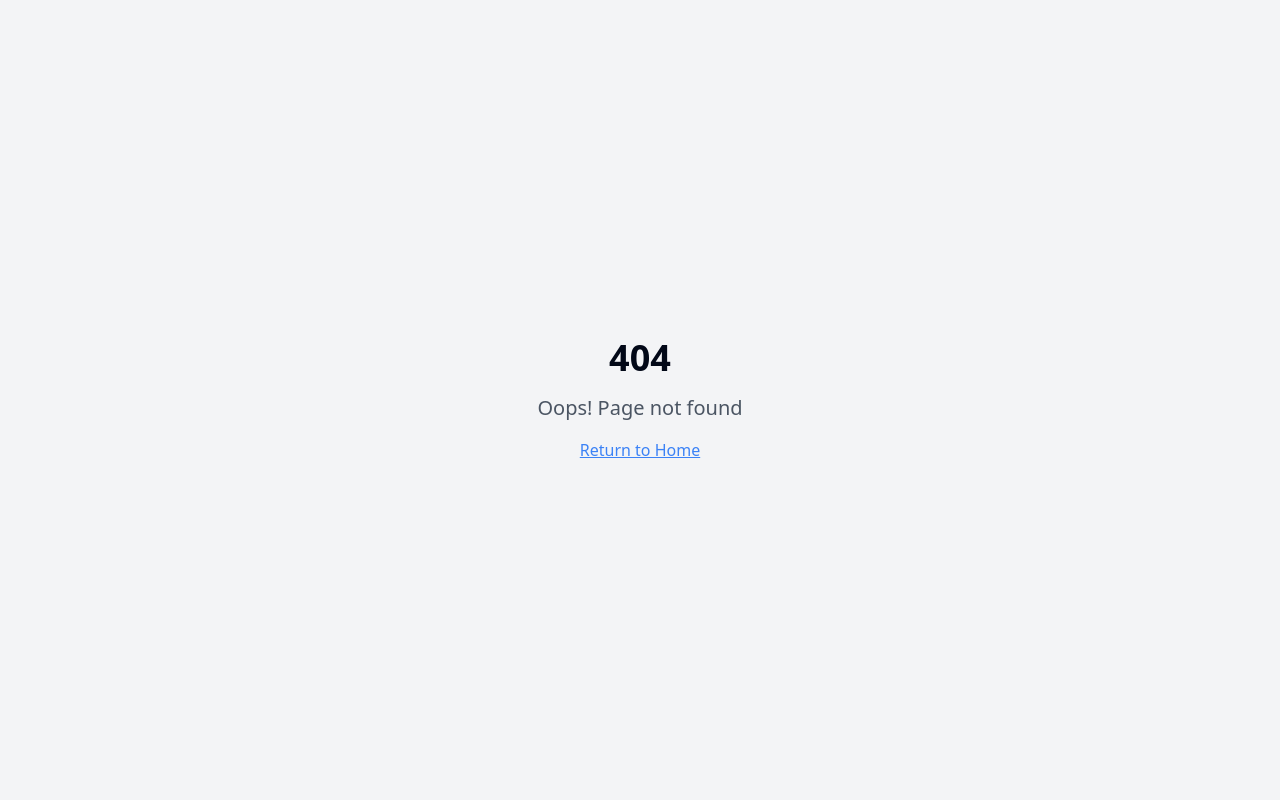
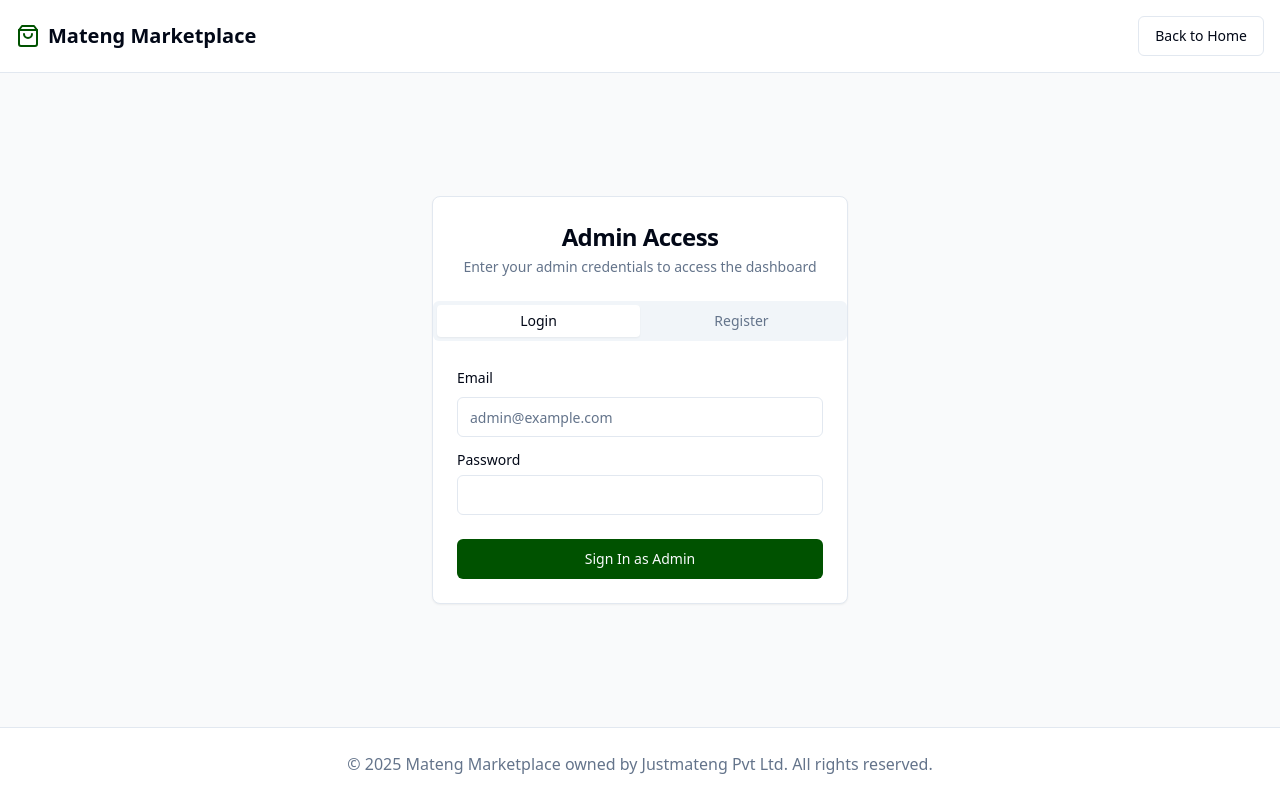
Before and after one commit to mateng0/shopkeeper-station, a React (Vite) app: page /admin-auth in a window 1280 px wide. Before the commit this address had no page. Built offline with nearby package versions, Linux system fonts and the light colour scheme.

Commit message:
Add admin authentication pages
This commit adds the admin login and signup pages to the application.

```diff
--- a/src/App.tsx
+++ b/src/App.tsx
@@ -9,6 +9,7 @@ import { AuthGuard } from "@/components/AuthGuard";
 import Index from "./pages/Index";
 import NotFound from "./pages/NotFound";
 import AuthPage from "./pages/AuthPage";
+import AdminAuthPage from "./pages/AdminAuthPage";
 import DashboardPage from "./pages/DashboardPage";
 import ProductFormPage from "./pages/ProductFormPage";
 import AdminPage from "./pages/AdminPage";
@@ -25,6 +26,7 @@ const App = () => (
           <Routes>
             <Route path="/" element={<Index />} />
             <Route path="/auth" element={<AuthPage />} />
+            <Route path="/admin-auth" element={<AdminAuthPage />} />
             <Route path="/dashboard" element={
               <AuthGuard>
                 <DashboardPage />
--- /dev/null
+++ b/src/pages/AdminAuthPage.tsx
@@ -0,0 +1,170 @@
+
+import { useState } from "react";
+import { useAuth } from "@/contexts/AuthContext";
+import { Button } from "@/components/ui/button";
+import { Input } from "@/components/ui/input";
+import { Card, CardContent, CardDescription, CardFooter, CardHeader, CardTitle } from "@/components/ui/card";
+import { Label } from "@/components/ui/label";
+import { Tabs, TabsContent, TabsList, TabsTrigger } from "@/components/ui/tabs";
+import { Navigate, useNavigate } from "react-router-dom";
+import { ShoppingBag } from "lucide-react";
+import { toast } from "sonner";
+
+const AdminAuthPage = () => {
+  const { signIn, signUp, user, loading } = useAuth();
+  const [email, setEmail] = useState("");
+  const [password, setPassword] = useState("");
+  const [isLoading, setIsLoading] = useState(false);
+  const navigate = useNavigate();
+
+  const handleSubmit = async (event: React.FormEvent, isLogin: boolean) => {
+    event.preventDefault();
+
+    // Check if email is in the admin format
+    if (!email.includes("admin") && !email.includes("Admin")) {
+      toast.error("This login page is only for administrators");
+      return;
+    }
+
+    try {
+      setIsLoading(true);
+      if (isLogin) {
+        await signIn(email, password);
+        navigate("/admin");
+      } else {
+        // For signup, we might want to add extra validation that only certain emails can register as admin
+        await signUp(email, password);
+        toast.success("Admin account created! Check your email for verification.");
+      }
+    } catch (error) {
+      console.error("Authentication error:", error);
+    } finally {
+      setIsLoading(false);
+    }
+  };
+
+  // Redirect if user is already logged in and is an admin
+  if (user && !loading) {
+    if (user.email?.includes("admin")) {
+      return <Navigate to="/admin" replace />;
+    } else {
+      // If logged in but not an admin, redirect to regular dashboard
+      return <Navigate to="/dashboard" replace />;
+    }
+  }
+
+  return (
+    <div className="flex flex-col min-h-screen">
+      <header className="border-b">
+        <div className="container mx-auto py-4 px-4 flex justify-between items-center">
+          <div className="flex items-center">
+            <ShoppingBag className="h-6 w-6 mr-2 text-primary" />
+            <span className="font-bold text-xl">Mateng Marketplace</span>
+          </div>
+          <Button
+            variant="outline"
+            onClick={() => navigate("/")}
+          >
+            Back to Home
+          </Button>
+        </div>
+      </header>
+
+      <div className="flex items-center justify-center flex-grow bg-gray-50">
+        <div className="w-full max-w-md p-4">
+          <Card>
+            <CardHeader className="space-y-1">
+              <CardTitle className="text-2xl font-bold text-center">Admin Access</CardTitle>
+              <CardDescription className="text-center">
+                Enter your admin credentials to access the dashboard
+              </CardDescription>
+            </CardHeader>
+
+            <Tabs defaultValue="login" className="w-full">
+              <TabsList className="grid w-full grid-cols-2">
+                <TabsTrigger value="login">Login</TabsTrigger>
+                <TabsTrigger value="register">Register</TabsTrigger>
+              </TabsList>
+
+              <TabsContent value="login">
+                <form onSubmit={(e) => handleSubmit(e, true)}>
+                  <CardContent className="space-y-4 pt-4">
+                    <div className="space-y-2">
+                      <Label htmlFor="email">Email</Label>
+                      <Input
+                        id="email"
+                        type="email"
+                        placeholder="admin@example.com"
+                        value={email}
+                        onChange={(e) => setEmail(e.target.value)}
+                        required
+                      />
+                    </div>
+                    <div className="space-y-2">
+                      <div className="flex items-center justify-between">
+                        <Label htmlFor="password">Password</Label>
+                      </div>
+                      <Input
+                        id="password"
+                        type="password"
+                        value={password}
+                        onChange={(e) => setPassword(e.target.value)}
+                        required
+                      />
+                    </div>
+                  </CardContent>
+                  <CardFooter>
+                    <Button className="w-full" type="submit" disabled={isLoading || loading}>
+                      {isLoading ? "Signing in..." : "Sign In as Admin"}
+                    </Button>
+                  </CardFooter>
+                </form>
+              </TabsContent>
+
+              <TabsContent value="register">
+                <form onSubmit={(e) => handleSubmit(e, false)}>
+                  <CardContent className="space-y-4 pt-4">
+                    <div className="space-y-2">
+                      <Label htmlFor="reg-email">Email</Label>
+                      <Input
+                        id="reg-email"
+                        type="email"
+                        placeholder="admin@example.com"
+                        value={email}
+                        onChange={(e) => setEmail(e.target.value)}
+                        required
+                      />
+                    </div>
+                    <div className="space-y-2">
+                      <Label htmlFor="reg-password">Password</Label>
+                      <Input
+                        id="reg-password"
+                        type="password"
+                        value={password}
+                        onChange={(e) => setPassword(e.target.value)}
+                        required
+                      />
+                    </div>
+                  </CardContent>
+                  <CardFooter>
+                    <Button className="w-full" type="submit" disabled={isLoading || loading}>
+                      {isLoading ? "Creating account..." : "Create Admin Account"}
+                    </Button>
+                  </CardFooter>
+                </form>
+              </TabsContent>
+            </Tabs>
+          </Card>
+        </div>
+      </div>
+
+      <footer className="border-t py-6">
+        <div className="container mx-auto px-4 text-center text-muted-foreground">
+          <p>© {new Date().getFullYear()} Mateng Marketplace owned by Justmateng Pvt Ltd. All rights reserved.</p>
+        </div>
+      </footer>
+    </div>
+  );
+};
+
+export default AdminAuthPage;
--- a/src/pages/AdminPage.tsx
+++ b/src/pages/AdminPage.tsx
@@ -67,7 +67,7 @@ const AdminPage = () => {
 
   // Redirect if not admin
   useEffect(() => {
-    if (user && user.email !== 'admin@example.com') {
+    if (user && !user.email?.includes("admin")) {
       navigate('/');
       toast.error("You don't have access to the admin panel");
     }
@@ -116,7 +116,7 @@ const AdminPage = () => {
       }
     };
 
-    if (user && user.email === 'admin@example.com') {
+    if (user && user.email?.includes("admin")) {
       fetchProducts();
     }
   }, [user, navigate]);
--- a/src/pages/Index.tsx
+++ b/src/pages/Index.tsx
@@ -103,9 +103,17 @@ const Index = () => {
             <span className="font-bold text-xl">Mateng Marketplace</span>
           </div>
           <div className="flex gap-3">
-            {user && user.email === 'admin@example.com' && (
+            {user && user.email?.includes("admin") ? (
               <Button onClick={() => navigate('/admin')} variant="outline">
                 Admin Panel
+              </Button>
+            ) : (
+              <Button
+                onClick={() => navigate('/admin-auth')}
+                variant="outline"
+                size="sm"
+              >
+                Admin Login
               </Button>
             )}
             <Button
```
